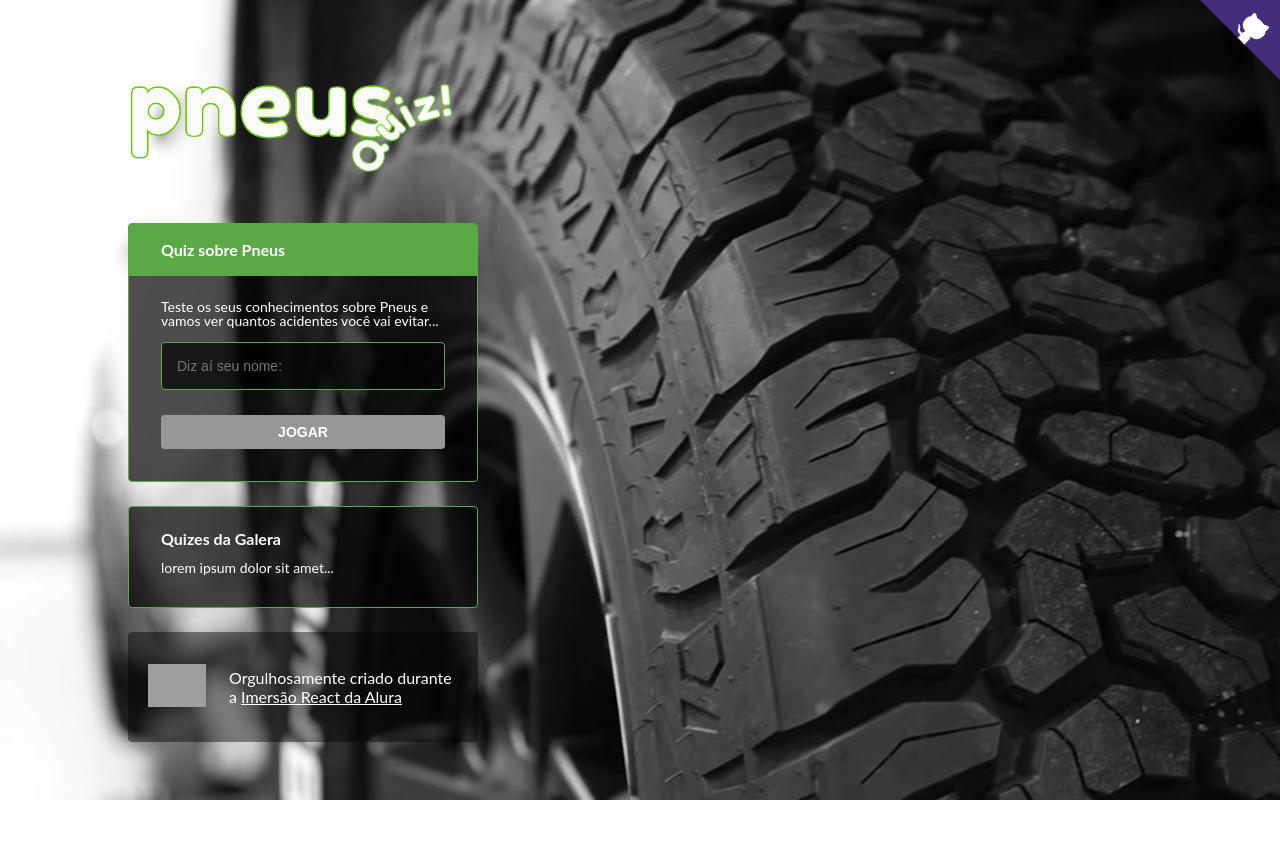
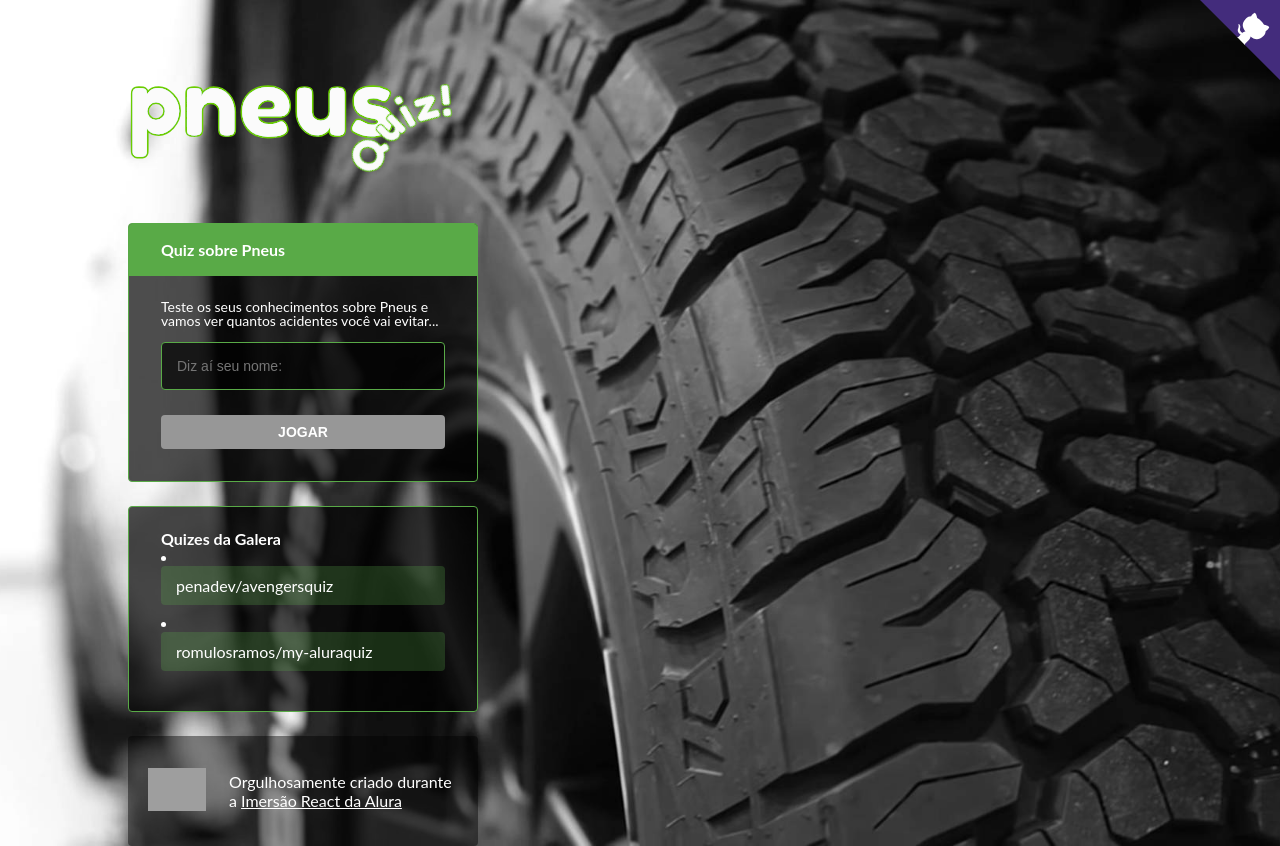
Before and after one commit to Wprosdocimo/imersao-react2-aluraquiz, a Next.js app: page / in a window 1280 px wide. Before the commit the page ends 800 px from the top, so only its background shows below. Built offline with nearby package versions, Linux system fonts and the light colour scheme; grey boxes are pictures that could not be loaded.

Commit message:
primeira parcial aula 4

```diff
--- a/db.json
+++ b/db.json
@@ -27,7 +27,8 @@
       }
     ],
     "external": [
-      ""
+      "https://avengersquiz.penadev.vercel.app/",
+      "https://my-aluraquiz.romulosramos.vercel.app/"
     ],
     "theme": {
       "colors": {
--- a/pages/index.js
+++ b/pages/index.js
@@ -1,4 +1,5 @@
 import React, { useState } from 'react';
+import styled from 'styled-components';
 import Head from 'next/head';
 import { useRouter } from 'next/router';
 import db from '../db.json';
@@ -10,6 +11,10 @@ import GitHubCorner from '../src/components/GitHubCorner';
 import QuizContainer from '../src/components/QuizContainer';
 import Input from '../src/components/Input';
 import Button from '../src/components/Button';
+
+const ExternalQuizList = styled.div`
+`;
+
 
 export default function Home() {
   const router = useRouter();
@@ -56,7 +61,25 @@ export default function Home() {
           <Widget.Content>
             <h1>Quizes da Galera</h1>
 
-            <p>lorem ipsum dolor sit amet...</p>
+            <ExternalQuizList
+              // hasName={hasName}
+            >
+              {db.external.map((url) => {
+                const prepareUrl = url
+                  .replace(/\//g, '')
+                  .replace('https:', '')
+                  .replace('.vercel.app', '');
+
+                const [repoName, user] = prepareUrl.split('.');
+                return (
+                  <li key={url}>
+                    <Widget.Topic href={`/quiz/${user}__${repoName}?name=${name}`}>
+                      {`${user}/${repoName}`}
+                    </Widget.Topic>
+                  </li>
+                );
+              })}
+            </ExternalQuizList>
           </Widget.Content>
         </Widget>
         <Footer />
```
